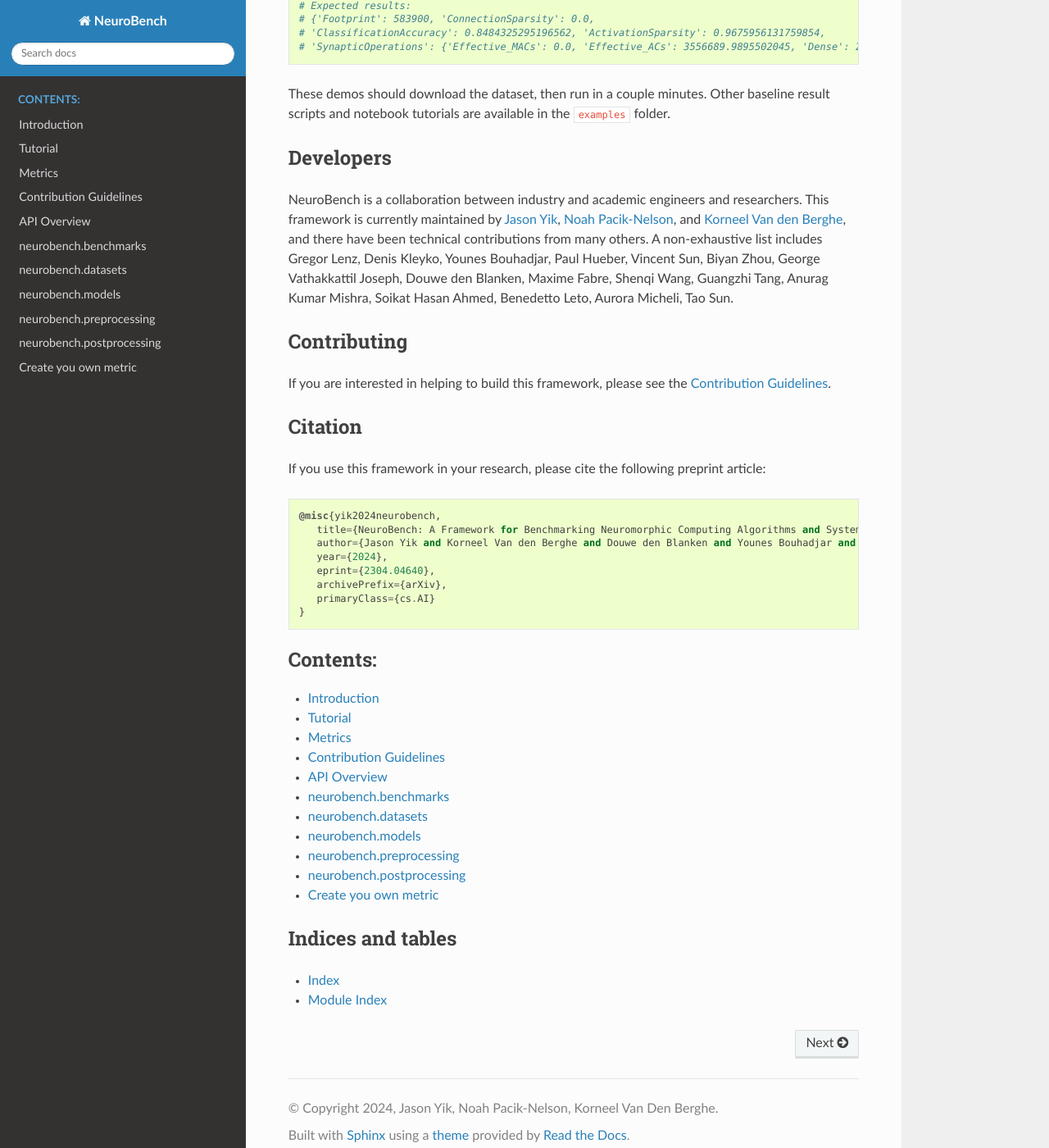
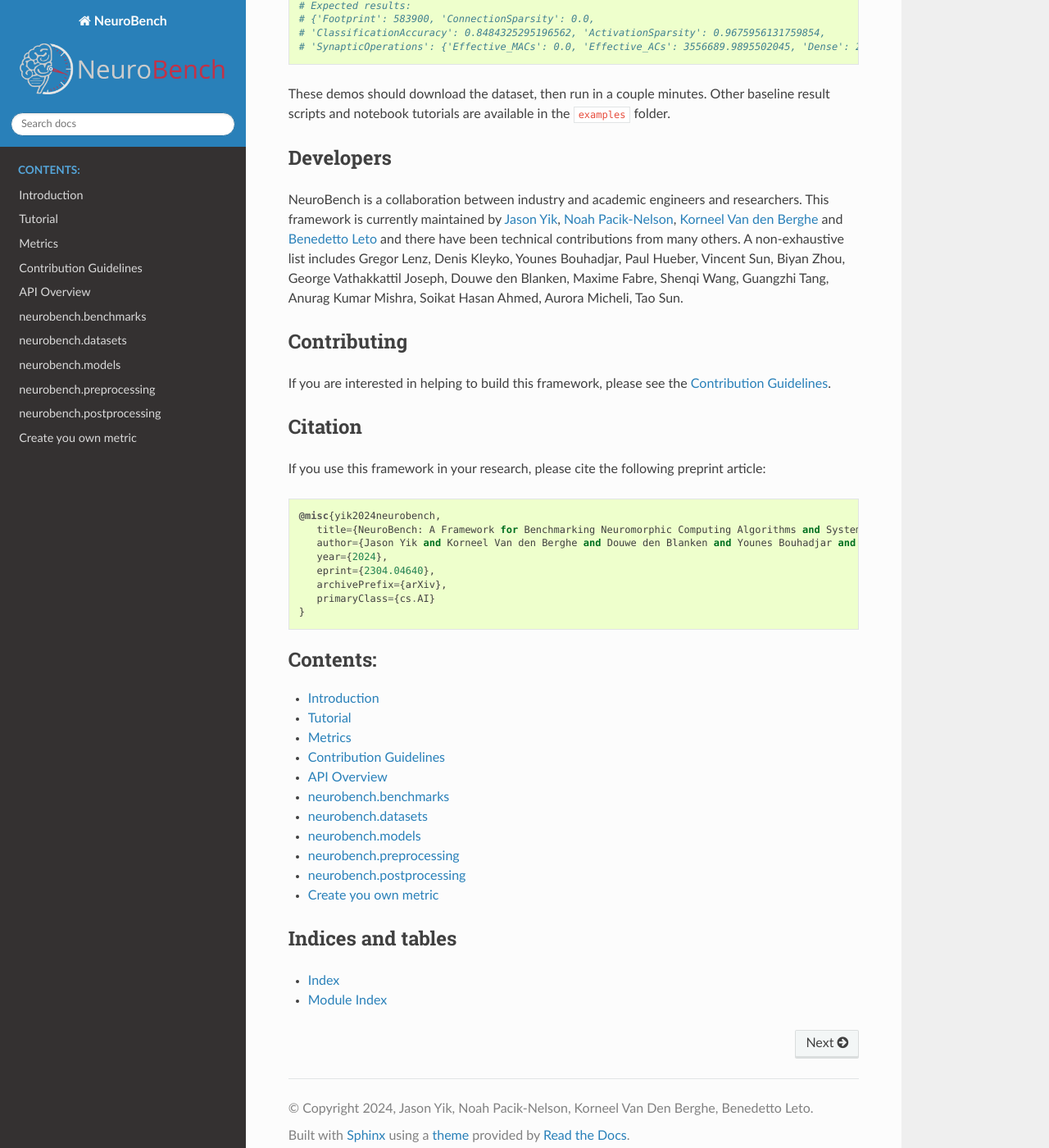
Before and after one commit to NeuroBench/neurobench, a Sphinx documentation site: the page built from docs/index.rst, in a window 1280 px wide and 1400 px high, scrolled down 2507 px. Shown: the whole window at 82% size. Built offline with Sphinx 7.4.7 and the Read the Docs theme 3.1.0, drawn with Linux system fonts in a browser that asks for light colours; some of the changed lines change nothing that is shown.

Commit message:
refactor docs and conf file

```diff
--- a/README.rst
+++ b/README.rst
@@ -144,14 +144,16 @@ Developers
 NeuroBench is a collaboration between industry and academic engineers
 and researchers. This framework is currently maintained by `Jason
 Yik <https://www.linkedin.com/in/jasonlyik/>`__, `Noah
-Pacik-Nelson <https://www.linkedin.com/in/noah-pacik-nelson/>`__, and
+Pacik-Nelson <https://www.linkedin.com/in/noah-pacik-nelson/>`__,
 `Korneel Van den
-Berghe <https://www.linkedin.com/in/korneel-van-den-berghe/>`__, and
+Berghe <https://www.linkedin.com/in/korneel-van-den-berghe/>`__ and
+`Benedetto
+Leto <https://www.linkedin.com/in/benedetto-leto/>`__ and
 there have been technical contributions from many others. A
 non-exhaustive list includes Gregor Lenz, Denis Kleyko, Younes
 Bouhadjar, Paul Hueber, Vincent Sun, Biyan Zhou, George Vathakkattil
 Joseph, Douwe den Blanken, Maxime Fabre, Shenqi Wang, Guangzhi Tang,
-Anurag Kumar Mishra, Soikat Hasan Ahmed, Benedetto Leto, Aurora Micheli,
+Anurag Kumar Mishra, Soikat Hasan Ahmed, Aurora Micheli,
 Tao Sun.
 
 Contributing
--- a/docs/conf.py
+++ b/docs/conf.py
@@ -12,7 +12,7 @@ sys.path.insert(0, os.path.abspath(".."))
 # https://www.sphinx-doc.org/en/master/usage/configuration.html#project-information
 
 project = "NeuroBench"
-copyright = "2024, Jason Yik, Noah Pacik-Nelson, Korneel Van Den Berghe"
+copyright = "2024, Jason Yik, Noah Pacik-Nelson, Korneel Van Den Berghe, Benedetto Leto"
 author = "Jason Yik, Noah Pacik-Nelson, Korneel Van Den Berghe"
 release = "1.0.6"
 
@@ -48,5 +48,6 @@ autodoc_default_options = {
 html_theme = "sphinx_rtd_theme"
 
 html_static_path = ["_static"]
+html_logo = "_static/neurobench_banner_dark.png"
 
 pygments_style = "sphinx"
```
